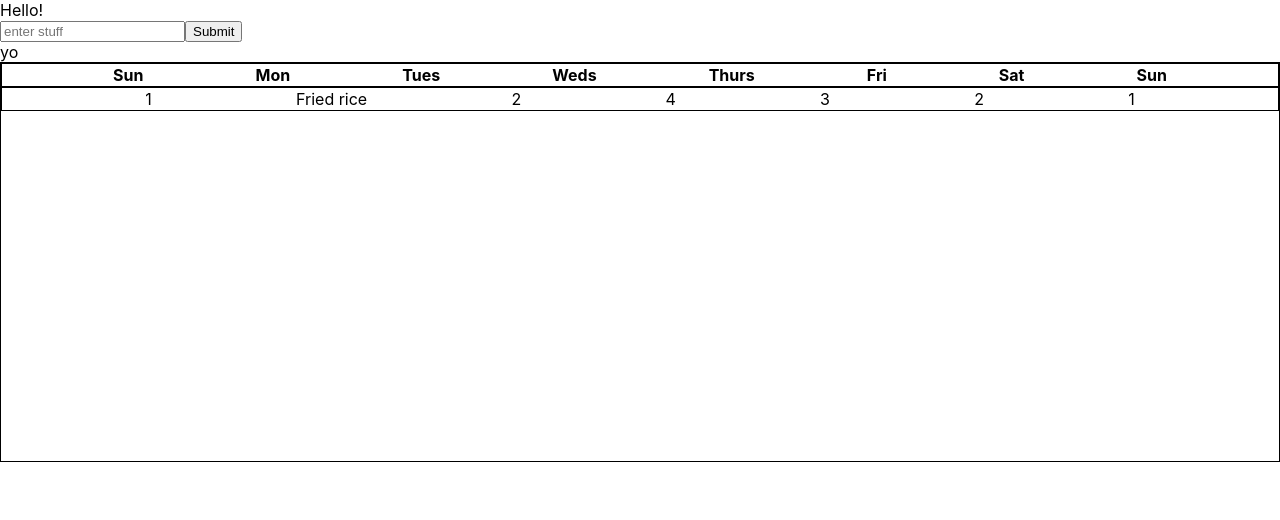
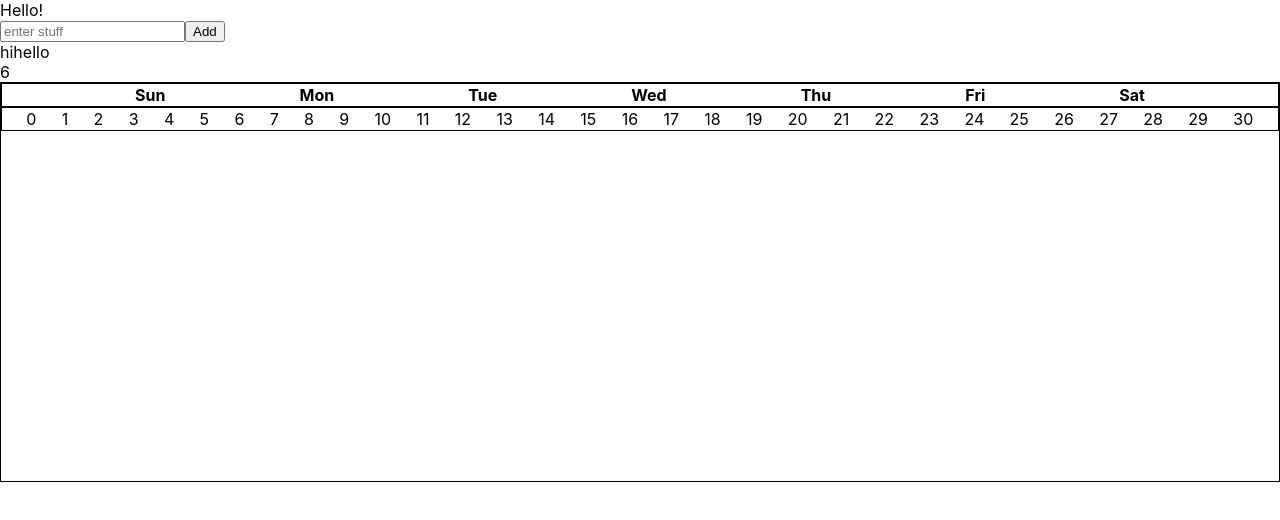
Before and after one commit to stfzh/meal-planning-calendar, a React (Create React App) app: page / in a window 1280 px wide. Shown: the top 520 px of the page. Built offline with nearby package versions, Linux system fonts and the light colour scheme.

Commit message:
Added moment

```diff
--- a/package.json
+++ b/package.json
@@ -6,6 +6,7 @@
     "@testing-library/jest-dom": "^4.2.4",
     "@testing-library/react": "^9.3.2",
     "@testing-library/user-event": "^7.1.2",
+    "moment": "^2.27.0",
     "react": "^16.13.1",
     "react-dom": "^16.13.1",
     "react-scripts": "3.4.3"
--- a/src/components/AddForm.js
+++ b/src/components/AddForm.js
@@ -1,30 +1,46 @@
 import React, { useState } from 'react';
-
-
 
 
 const AddForm = () => {
 
-  const [todos, setTodos] = useState('yo');
+  const [todos, setTodos] = useState(['hi', 'hello']);
+
+  const handleSubmit = (event) => {
+    event.preventDefault();
+    // setTodos(event.target.value);
+    console.log(todos)
+
+  }
 
   const handleChange = (event) => {
-    // event.preventDefault();
     setTodos(event.target.value);
-    console.log(todos);
+    // let list = todos;
+    // setTodos(list.concat(event.target.value));
+    // console.log(event.target.name);
+    // console.log(event.target.value);
+
+  }
+
+  let newTodo = todos
+  const addTodo = (event) => {
+    event.preventDefault();
+    setTodos([...todos, event.target.value]);
   }
 
   return (
     <>
-      <form onSubmit={handleChange}>
+      <form onSubmit={addTodo}>
         <input
         type='text'
+        onChange={handleChange}
         placeholder='enter stuff'
         />
-        {/* <button type='submit'>add</button> */}
-        <input type='submit' value='Submit' />
+
+        <input type='submit' value='Add' />
       </form>
       <div>
-        {todos}
+      {/* {todos.map(item => <li>{item}</li>)} */}
+      {todos}
       </div>
     </>
   )
--- a/src/components/Calendar.js
+++ b/src/components/Calendar.js
@@ -1,38 +1,65 @@
-import React from 'react';
+import React, { useState } from 'react';
 import '../App.css';
+import moment from 'moment';
 
 import AddForm from './AddForm.js';
 
+const weekdayshort = moment.weekdaysShort();
+const daysInMonth = moment().daysInMonth();
+
+let blanks = []
+
+for (let i = 0; i < daysInMonth; i++) {
+  blanks.push(<td>{i}</td>)
+}
+
+let firstDayOfMonth = () => {
+  // let firstDay = moment().startOf('month').format('d');
+  let firstDay = moment().startOf('month').format('d');
+ return firstDay;
+};
 
 
+let rows = [];
+let cells = [];
+
+blanks.forEach((row, i) => {
+  if (i % 7 !== 0) {
+    cells.push(row); // if index not equal 7 that means not go to next week
+  } else {
+    rows.push(cells); // when reach next week we contain all td in last week to rows
+    cells = []; // empty container
+    cells.push(row); // in current loop we still push current row to new container
+  }
+  if (i === blanks.length - 1) { // when end loop we add remain date
+    rows.push(cells);
+  }
+});
+
 const Calendar = () => {
+
+  const [selectDate, setSelectDate] = useState(moment().toDate())
   return (
     <div>
       <div>
         <AddForm />
       </div>
+      <div>
+        {/* {moment().format('LL')} */}
+        {/* {[...Array(daysInMonth+1).keys()].map(item => <li>{item}</li>)} */}
+        {firstDayOfMonth()}
+      </div>
       <table>
+
         <thead>
           <tr className='calendar'>
-            <th>Sun</th>
-            <th>Mon</th>
-            <th>Tues</th>
-            <th>Weds</th>
-            <th>Thurs</th>
-            <th>Fri</th>
-            <th>Sat</th>
-            <th>Sun</th>
+            {weekdayshort.map(day => <th>{day}</th>)}
           </tr>
         </thead>
         <tbody>
+
           <tr className='topics'>
-            <td>1</td>
-            <td>Fried rice</td>
-            <td>2</td>
-            <td>4</td>
-            <td>3</td>
-            <td>2</td>
-            <td>1</td>
+            {blanks}
           </tr>
         </tbody>
       </table>
```
Also changed, not shown: 1 other file (tests, documents, lock files or other folders).
